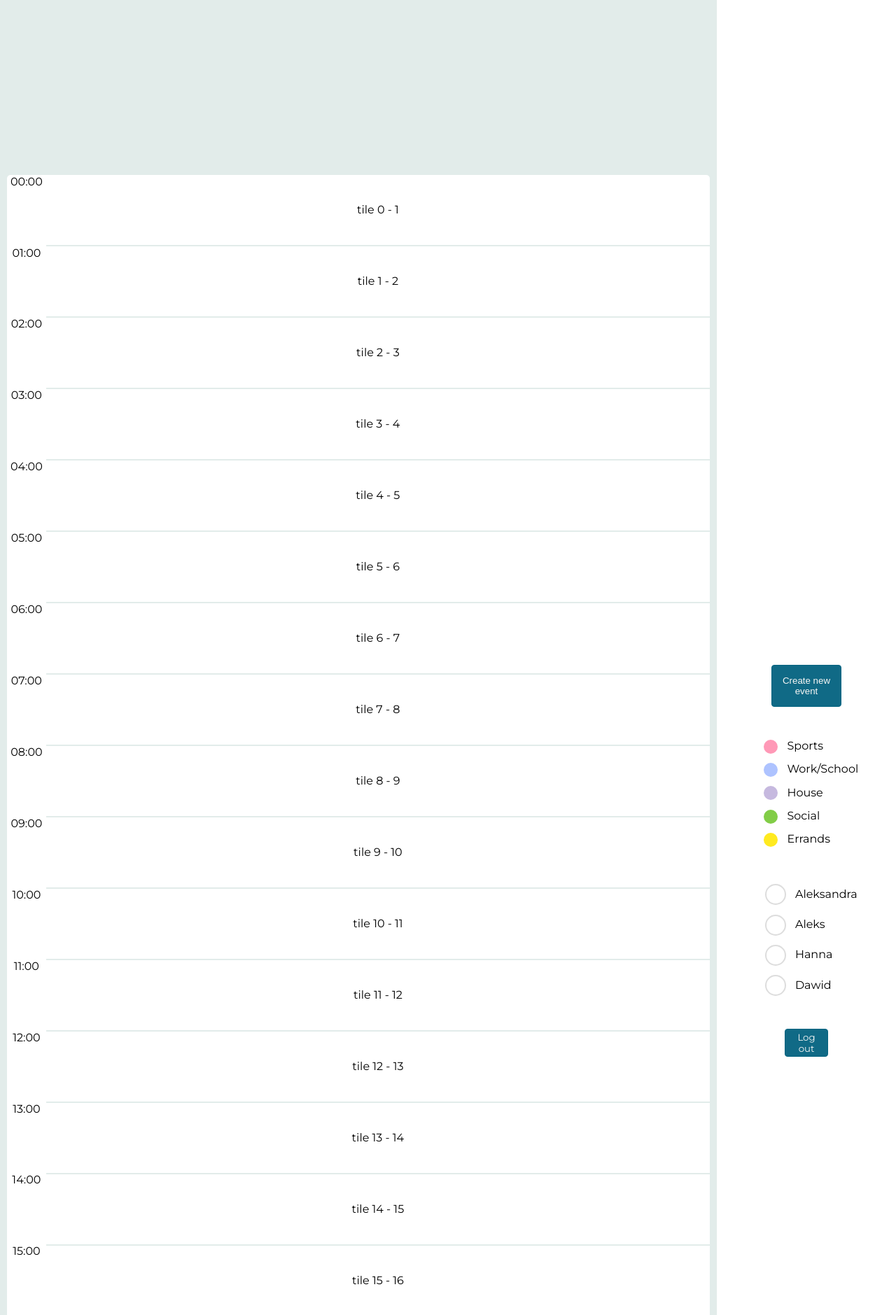
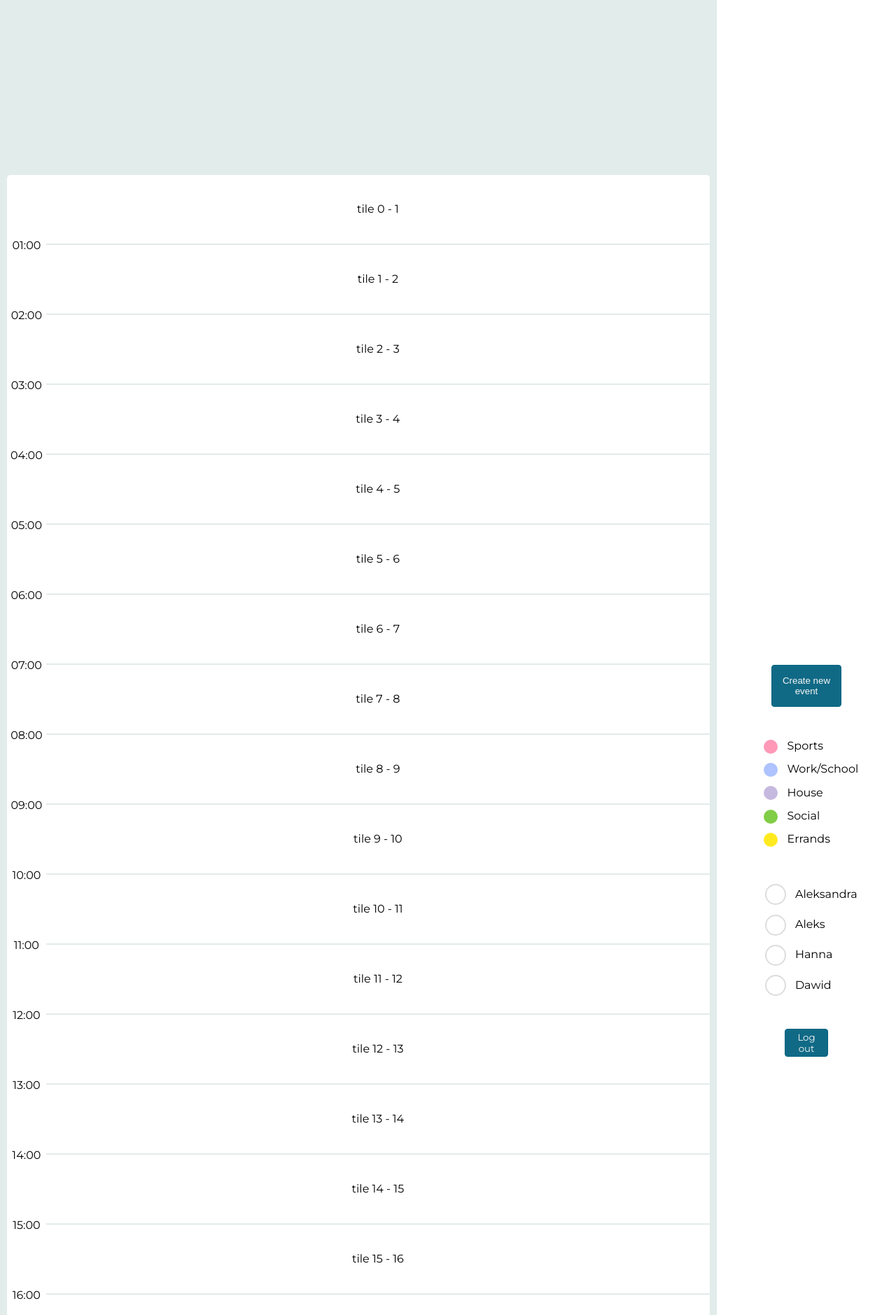
Before and after one commit to AleksandraBialasPK/LiMi_WdPAI, a PHP site: page /public/views/day.html in a window 1280 px wide. Shown: the part 70-1949 px from the top of the page at 70% size. Run offline with PHP 8.4, Linux system fonts and the light colour scheme; some libraries are stand-ins or nearby versions; some web fonts are replaced.

Commit message:
correcting the timeline

```diff
--- a/public/css/calendar.css
+++ b/public/css/calendar.css
@@ -134,28 +134,27 @@ button:hover {
     font-weight: 500;
 }
 
-.day-view-container {
+.calendar {
     box-sizing: border-box;
     height: 88%;
     display: grid;
     grid-template: 1fr / 1fr 17fr;
     border-radius: 5px;
-    row-gap: 10px;
     overflow: auto;
     scrollbar-width: thin;
     scrollbar-color: #E2ECEA  #FFFFFF;
 }
 
-.day-view-container::-webkit-scrollbar {
+.calendar::-webkit-scrollbar {
     width: 12px;
 }
 
-.day-view-container::-webkit-scrollbar-track {
+.calendar::-webkit-scrollbar-track {
     background: #FFFFFF;
     border-radius: 0px 5px 5px 0px;
 }
 
-.day-view-container::-webkit-scrollbar-thumb {
+.calendar::-webkit-scrollbar-thumb {
     background-color: #E2ECEA;
     border-radius: 20px;
     border: 3px solid #FFFFFF;
@@ -164,23 +163,23 @@ button:hover {
 .timeline {
     grid-column: 1 / span 1;
     display: grid;
-    grid-template: repeat(24, 1fr) / 1fr;
+    grid-template: repeat(23, 100px) / 1fr;
     background-color: #FFFFFF;
 }
 
-.hours {
+.hour {
+    padding-top: 110px;
     display: flex;
     flex-direction: column;
-    justify-content: flex-start;
+    justify-content: flex-end;
     align-items: center;
-    height: 100px;
 }
 
 .day-grid-tiles {
+    box-sizing: border-box;
     display: grid;
     grid-column: 2 / span 1;
-    grid-template: repeat(24, 1fr) / 1fr;
-    gap: 2px;
+    grid-template: repeat(24, 100px) / 1fr;
 }
 
 .day-grid-tile {
@@ -188,7 +187,7 @@ button:hover {
     justify-content: center;
     align-items: center;
     background-color: #FFFFFF;
-    height: 100px;
+    border-bottom: 2px solid #E2ECEA;
 }
 
 .week-grid-tiles {
--- a/public/views/day.html
+++ b/public/views/day.html
@@ -43,80 +43,31 @@
                 </div>
             </nav>
         </header>
-        <section class="day-view-container">
+        <section class="calendar">
             <div class="timeline">
-                <div class="hours">
-                    00:00
-                </div>
-                <div class="hours">
-                    01:00
-                </div>
-                <div class="hours">
-                    02:00
-                </div>
-                <div class="hours">
-                    03:00
-                </div>
-                <div class="hours">
-                    04:00
-                </div>
-                <div class="hours">
-                    05:00
-                </div>
-                <div class="hours">
-                    06:00
-                </div>
-                <div class="hours">
-                    07:00
-                </div>
-                <div class="hours">
-                    08:00
-                </div>
-                <div class="hours">
-                    09:00
-                </div>
-                <div class="hours">
-                    10:00
-                </div>
-                <div class="hours">
-                    11:00
-                </div>
-                <div class="hours">
-                    12:00
-                </div>
-                <div class="hours">
-                    13:00
-                </div>
-                <div class="hours">
-                    14:00
-                </div>
-                <div class="hours">
-                    15:00
-                </div>
-                <div class="hours">
-                    16:00
-                </div>
-                <div class="hours">
-                    17:00
-                </div>
-                <div class="hours">
-                    18:00
-                </div>
-                <div class="hours">
-                    19:00
-                </div>
-                <div class="hours">
-                    20:00
-                </div>
-                <div class="hours">
-                    21:00
-                </div>
-                <div class="hours">
-                    22:00
-                </div>
-                <div class="hours">
-                    23:00
-                </div>
+                <div class="hour">01:00</div>
+                <div class="hour">02:00</div>
+                <div class="hour">03:00</div>
+                <div class="hour">04:00</div>
+                <div class="hour">05:00</div>
+                <div class="hour">06:00</div>
+                <div class="hour">07:00</div>
+                <div class="hour">08:00</div>
+                <div class="hour">09:00</div>
+                <div class="hour">10:00</div>
+                <div class="hour">11:00</div>
+                <div class="hour">12:00</div>
+                <div class="hour">13:00</div>
+                <div class="hour">14:00</div>
+                <div class="hour">15:00</div>
+                <div class="hour">16:00</div>
+                <div class="hour">17:00</div>
+                <div class="hour">18:00</div>
+                <div class="hour">19:00</div>
+                <div class="hour">20:00</div>
+                <div class="hour">21:00</div>
+                <div class="hour">22:00</div>
+                <div class="hour">23:00</div>
             </div>
             <div class="day-grid-tiles">
                 <div class="day-grid-tile">tile 0 - 1</div>
```
